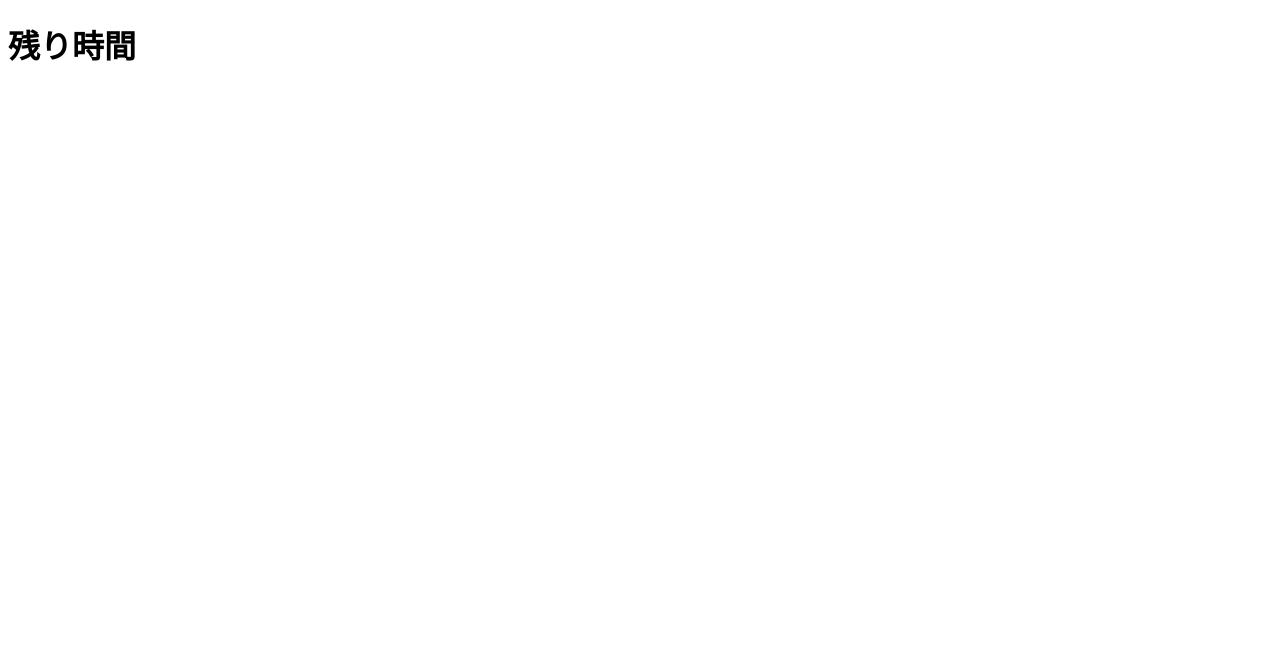
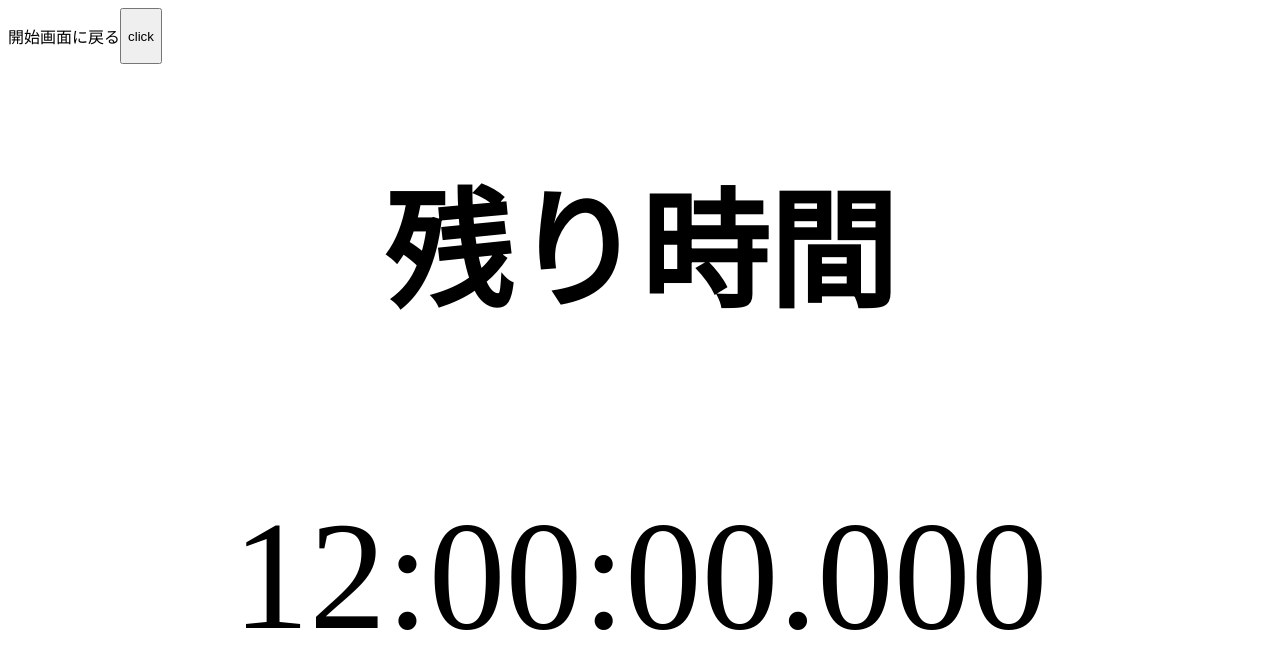
Before and after one commit to yuutyann-atcoder/yuutyann-atcoder.github.io, a plain HTML site: page PE/cooperTestHelper.html in a window 1280 px wide. Both pictures are taken after a click on the button "12分間走開始 (フルスクリーンに遷移)". Drawn offline with Linux system fonts and the light colour scheme.

Commit message:
Update cooperTestHelper.html
check

```diff
--- a/PE/cooperTestHelper.html
+++ b/PE/cooperTestHelper.html
@@ -4,10 +4,14 @@
     <meta charset="UTF-8">
     <meta name="viewport" content="width=device-width, initial-scale=1.0">
     <title>12分間走ヘルパー.html</title>
+    <style>
+        .scene2header {
+            display: flex;
+        }
+    </style>
 </head>
 <body>
     <div class="root" id="root">
-
     <div class="scene1" id="scene1" style="display: inline">
         <h1>
             12分間走ヘルパー.html
@@ -16,15 +20,17 @@
             12分間走開始 (フルスクリーンに遷移)
         </button>
     </div>
-
     <div class="scene2" id="scene2" style="display: none;">
-            <h1>残り時間</h1>
+        <div class = "scene2header">
+            <p>開始画面に戻る</p>
+            <button onclick="location.reload()">click</button>
         </div>
-
+        <h1 style="text-align: center; font-size: 10vw;">残り時間</h1>
+        <p style="font-size: 12vw; text-align : center"> 12:00:00.000</p>
+    </div>
     <div class="scene3" id="scene3" style="display: none;">
         <h1>12分間走 結果</h1>
     </div>
-
     <script>
         function startCooperTest() {
             document.getElementById("scene1").style.display = "none";
@@ -33,6 +39,5 @@
         }
         document.getElementById("cooperTestStartButton").addEventListener("click", startCooperTest);
     </script>
-    </div>
 </body>
 </html>
```
Lines whose indentation alone changed are shown as unchanged.
